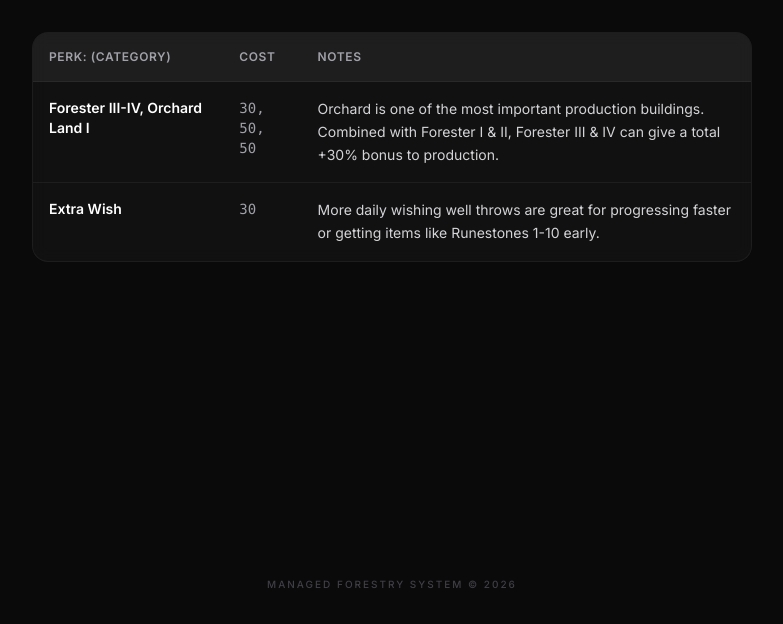
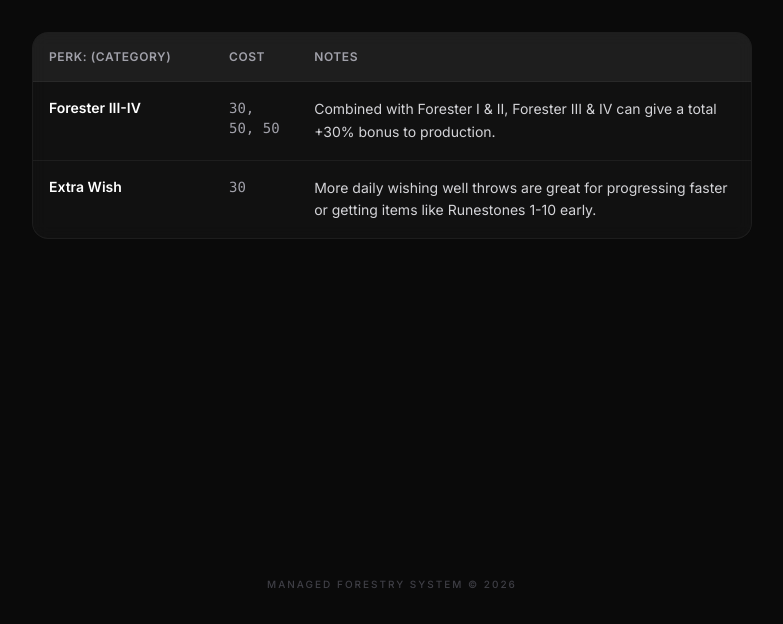
Before and after one commit to konstantinsmih/farm, a plain HTML site: page farm_s.html in a window 1280 px wide. Shown: the part 176-800 px from the top of the page, without its empty margins (248-1031 px from the left). Drawn offline with nearby package versions, Linux system fonts and the light colour scheme.

Commit message:
Update farm_s.html

```diff
--- a/farm_s.html
+++ b/farm_s.html
@@ -71,11 +71,11 @@
                         <tbody class="divide-y divide-white/5 text-sm text-zinc-300">
                             <tr class="hover:bg-white/[0.02] transition-colors">
                                 <td class="p-4 align-top min-w-[180px]">
-                                    <span class="font-semibold text-white block mb-1">Forester III-IV, Orchard Land I</span>
+                                    <span class="font-semibold text-white block mb-1">Forester III-IV</span>
                                 </td>
                                 <td class="p-4 align-top font-mono text-zinc-400">30, 50, 50</td>
                                 <td class="p-4 leading-relaxed min-w-[300px]">
-                                    Orchard is one of the most important production buildings. Combined with Forester I & II, Forester III & IV can give a total +30% bonus to production.
+                                    Combined with Forester I & II, Forester III & IV can give a total +30% bonus to production.
                                 </td>
                             </tr>
                             <tr class="hover:bg-white/[0.02] transition-colors">
```
